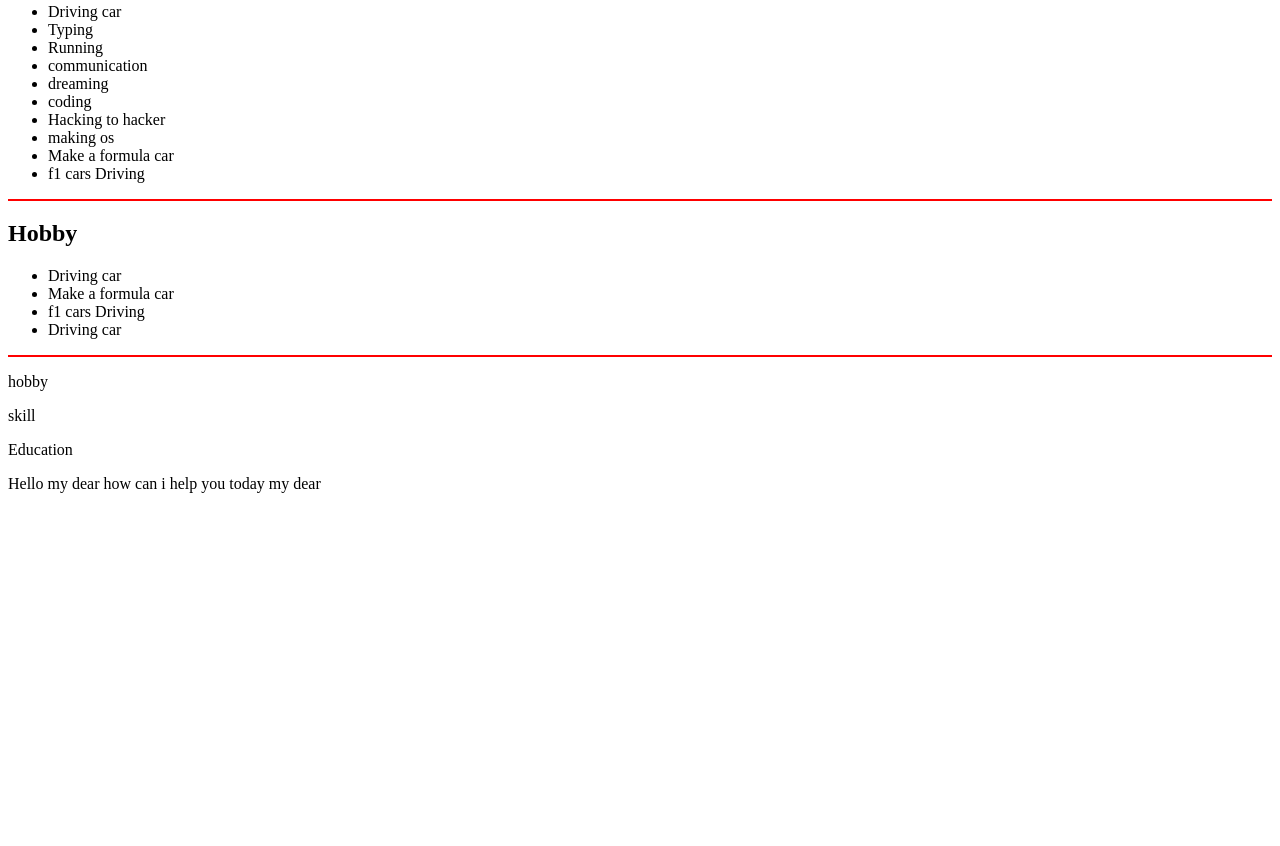
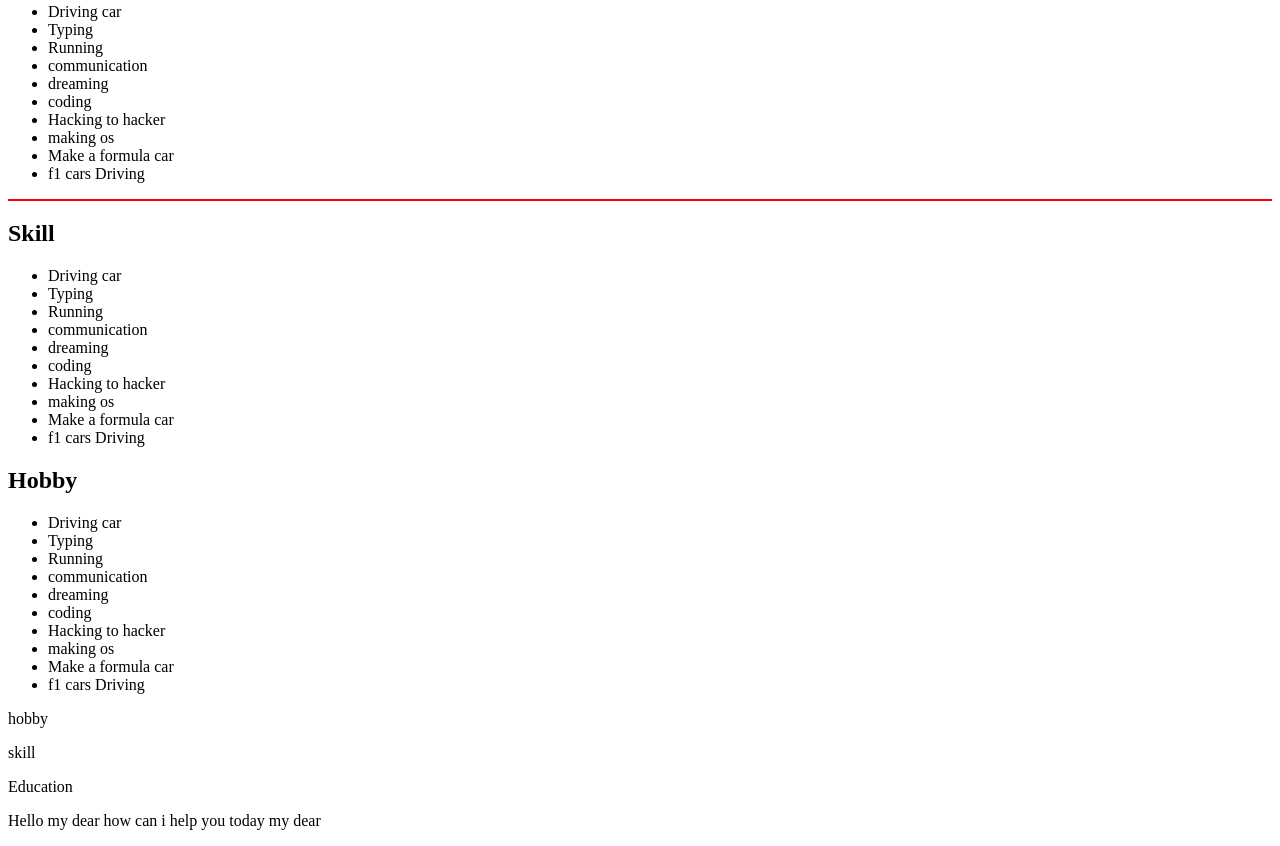
Before and after one commit to madhav1516/html_journey-, a plain HTML site: page htmlquestion6.html in a window 1280 px wide. Shown: the part 397-1243 px from the top of the page. Before the commit the page ends 906 px from the top, so only its background shows below. Drawn offline with Linux system fonts and the light colour scheme.

Commit message:
semantic markup

```diff
--- a/htmlquestion6.html
+++ b/htmlquestion6.html
@@ -1,31 +1,35 @@
 <!DOCTYPE html>
 <html lang="en">
+
 <head>
     <meta charset="UTF-8">
     <meta name="viewport" content="width=device-width, initial-scale=1.0">
     <title>Semantic tags</title>
 
 </head>
+
 <body>
     <header>
 
-        <center> <h1>Nagi Seishoiro</h1> </center>
+        <center>
+            <h1>Nagi Seishoiro</h1>
+        </center>
         <img src="⚘ ⦂ NAGI SEISHIRO ☆.jpeg" alt="My image" height="100" width="100">
         <hr color="red">
     </header>
     <section>
-        <div>
         <h2>Education</h2>
         <ul>
             <li><b>10 th class : </b>56</li>
             <li><b>12 th class : </b> 60</li>
             <li><b>Btech cse ai ml sem1 : </b> 6.35</li>
         </ul>
-        </div>
+
+    </section>
+    <section>
         <hr color="red">
-        <div>
         <h2>Skill</h2>
-            <ul type = "A">
+        <ul type="A">
             <li>Driving car</li>
             <li>Typing </li>
             <li>Running</li>
@@ -37,19 +41,46 @@
             <li> Make a formula car </li>
             <li> f1 cars Driving</li>
         </ul>
-        </div>
-        <hr color = "red">
-        <div>
+
+
+    </section>
+    <section>
+        <hr color="red">
+        <h2>Skill</h2>
+        <ul type="A">
+            <li>Driving car</li>
+            <li>Typing </li>
+            <li>Running</li>
+            <li>communication</li>
+            <li>dreaming</li>
+            <li>coding</li>
+            <li>Hacking to hacker</li>
+            <li>making os </li>
+            <li> Make a formula car </li>
+            <li> f1 cars Driving</li>
+        </ul>
+
+
+    </section>
+
+    <section>
         <h2>Hobby</h2>
         <ul>
             <li>Driving car</li>
+            <li>Typing </li>
+            <li>Running</li>
+            <li>communication</li>
+            <li>dreaming</li>
+            <li>coding</li>
+            <li>Hacking to hacker</li>
+            <li>making os </li>
             <li> Make a formula car </li>
             <li> f1 cars Driving</li>
-                <li>Driving car</li>
         </ul>
-        </div>
-<hr color = "red">
     </section>
+
+
+
     <aside>
         <p>hobby</p>
         <p>skill</p>
@@ -63,4 +94,5 @@
 
 
 </body>
+
 </html>
```
Lines whose indentation alone changed are shown as unchanged.
